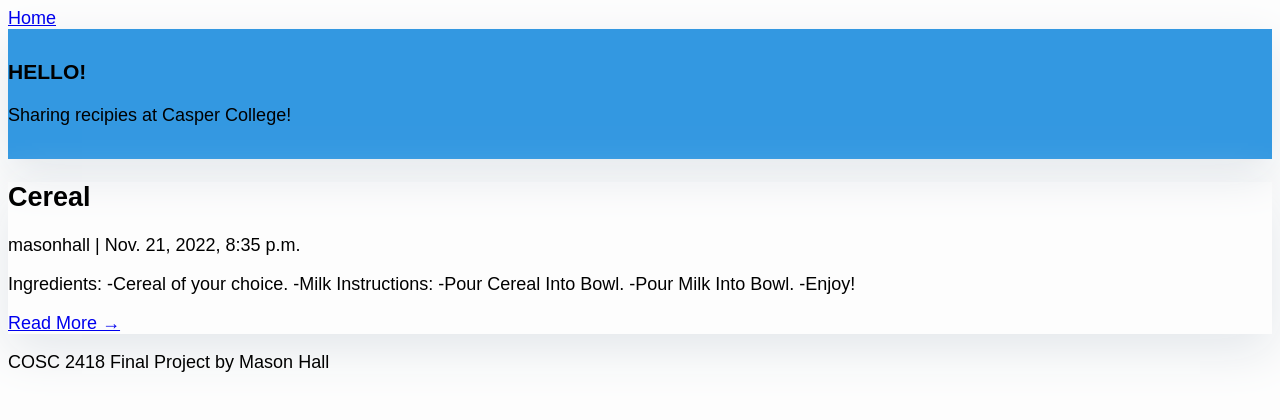
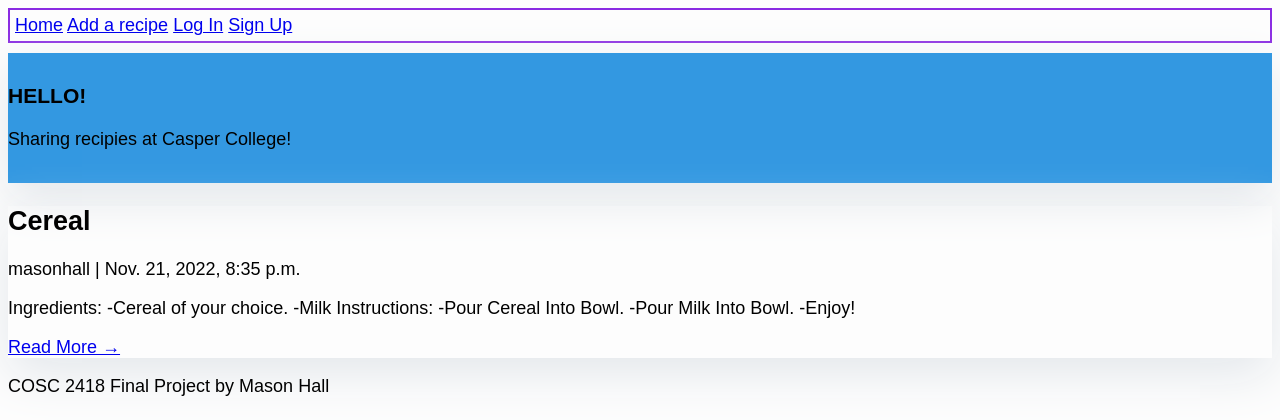
Before and after one commit to dlt-CC/RecipeIdeaCOSC2418, a Django app: page / in a window 1280 px wide. Shown: the top 420 px of the page. Run offline with Django 4.2, Linux system fonts and the light colour scheme; data comes from the database, SQL or seed files in the repository.

Commit message:
general additions
added new tabs on the navbar
static folder for site.css
new urls for new pages
new html placeholders
removed parts of or changed formatting of base.html

```diff
--- /dev/null
+++ b/recipeIdea/recipes/static/site.css
@@ -0,0 +1,21 @@
+.navbar{
+    border-style: solid;
+    border-width: 2px;
+    border-color: blueviolet;
+    margin-bottom: 10px;
+    padding: 5px 5px 5px 5px;
+}
+
+body {
+    font-family: sans-serif;
+    font-size: 17px;
+    background-color: #fdfdfd;
+}
+
+.masthead {
+        background:#3398E1;
+        height: auto;
+        padding-bottom: 15px;
+        box-shadow: 0 16px 48px #E3E7EB;
+        padding-top: 10px;
+}
--- a/recipeIdea/recipes/urls.py
+++ b/recipeIdea/recipes/urls.py
@@ -3,5 +3,8 @@ from django.urls import path
 
 urlpatterns = [
     path('', views.PostList.as_view(), name='home'),
+    path('login/', views.Login, name='login'),
+    path('register/', views.Register, name='register'),
+    path('register/', views.add, name='add'),
     path('<slug:slug>/', views.PostDetail.as_view(), name='post_detail'),
 ]
--- a/recipeIdea/recipes/views.py
+++ b/recipeIdea/recipes/views.py
@@ -1,5 +1,8 @@
 from django.views import generic
 from .models import Post
+from django.shortcuts import render
+from django.http import HttpResponse, HttpResponseRedirect
+from django.template import loader
 
 class PostList(generic.ListView):
     queryset = Post.objects.filter(status=1).order_by('-created_on')
@@ -8,3 +11,15 @@ class PostList(generic.ListView):
 class PostDetail(generic.DetailView):
     model = Post
     template_name = 'post_detail.html'
+
+def Register(request):
+    template = loader.get_template('register.html')
+    return HttpResponse(template.render())
+
+def Login(request):
+    template = loader.get_template('login.html')
+    return HttpResponse(template.render())
+
+def add(request):
+    template = loader.get_template('add.html')
+    return HttpResponse(template.render())
--- /dev/null
+++ b/recipeIdea/templates/add.html
@@ -0,0 +1,3 @@
+{% extends 'base.html' %} {% block content %}
+placeholder
+{% endblock content %}
--- a/recipeIdea/templates/base.html
+++ b/recipeIdea/templates/base.html
@@ -2,30 +2,18 @@
 <html>
   <head>
     <title>Recipe Idea</title>
-
+    {% load static %}
+    <link rel="stylesheet" type="text/css" href="{% static 'site.css' %}"/>
   </head>
 
   <body>
-    <style>
-      body {
-        font-family: sans-serif;
-        font-size: 17px;
-        background-color: #fdfdfd;
-      }
-
-     .masthead {
-              background:#3398E1;
-              height: auto;
-              padding-bottom: 15px;
-              box-shadow: 0 16px 48px #E3E7EB;
-              padding-top: 10px;
-    }
-    </style>
-      <div>
+    <nav>
+      <div class="navbar">
           <a href="{% url 'home' %}" >Home</a>
-
+          <a href="{% url 'add' %}" >Add a recipe</a>
+          <a href="{% url 'login' %}" >Log In</a>
+          <a href="{% url 'register' %}" >Sign Up</a>
       </div>
-    </div>
     </nav>
 
 
--- /dev/null
+++ b/recipeIdea/templates/login.html
@@ -0,0 +1,3 @@
+{% extends 'base.html' %} {% block content %}
+placeholder
+{% endblock content %}
--- /dev/null
+++ b/recipeIdea/templates/register.html
@@ -0,0 +1,3 @@
+{% extends 'base.html' %} {% block content %}
+placeholder
+{% endblock content %}
```
